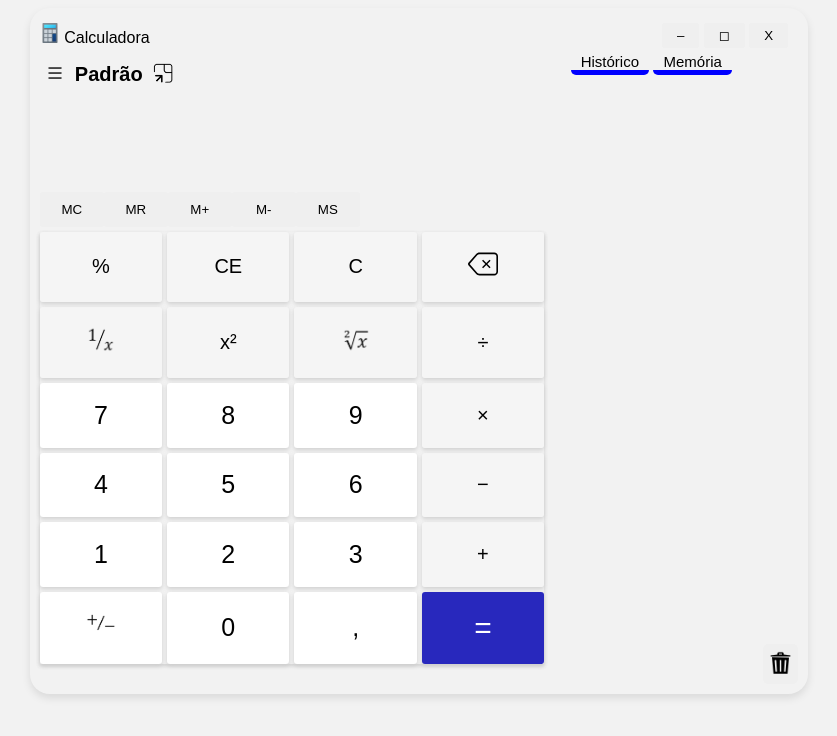
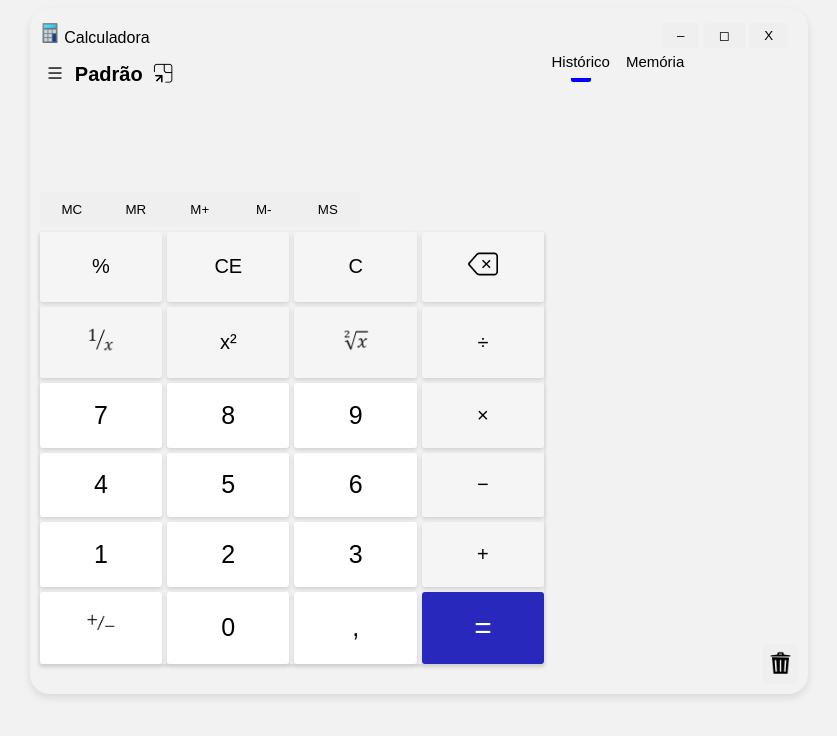
Before and after one commit to Desenvolve-Team-A/calculadora-windows, a plain HTML site: page index.html in a window 1280 px wide. Shown: the whole page, without its empty margins (221-1058 px from the left). Drawn offline with Linux system fonts and the light colour scheme.

Commit message:
fixed bugs

```diff
--- a/index.html
+++ b/index.html
@@ -40,7 +40,7 @@
         <section class="buttons">
           <button class="buttons-one-click" onclick="deletarMemoria()">MC</button>
           <button class="buttons-one-click" onclick="recuperarMemoria()">MR</button>
-        <button class="buttons-one-click" onclick= "somarMemoria()">M+</button>
+          <button class="buttons-one-click" onclick="somarMemoria()">M+</button>
           <button class="buttons-one-click" onclick="subtrairMemoria()">M-</button>
           <button class="buttons-one-click" onclick="adicionarMemoria()">MS</button>
         </section>
@@ -48,7 +48,8 @@
           <button onclick="botaoPorcentagem()" class="buttons-two-color">%</button>
           <button onclick="ce()" class="buttons-two-color">CE</button>
           <button onclick="c()" class="buttons-two-color">C</button>
-        <button onclick="backspace()" class="buttons-two-color"><img class="image3" src="imagens/backspace.svg" alt="" ></button>
+          <button onclick="backspace()" class="buttons-two-color"><img class="image3" src="imagens/backspace.svg"
+              alt=""></button>
           <button onclick="fracao()" class="buttons-two-color"><img src="imagens/1x.png" alt=""></button>
           <button onclick="potencia()" class="buttons-two-color">x²</button>
           <button onclick="raiz()" class="buttons-two-color"><img src="imagens/raizquad.png" alt=""></button>
@@ -74,8 +75,8 @@
       <div class="historic">
         <div>
           <section>
-        <button id="hist" onclick="mostrarHistorico()" class="historico bottom">Histórico</button>
-        <button id="memo" class="memoria bottom" onclick="mostrarMemoria()">Memória</button>
+            <button id="hist" onclick="mostrarHistorico()" class="historico">Histórico</button>
+            <button id="memo" class="memoria" onclick="mostrarMemoria()">Memória</button>
           </section>
           <section id="historico" class="sessao-historico"></section>
           <section id="memoria" class="sessao-historico"></section>
@@ -85,5 +86,9 @@
         </div>
     </main>
   </div>
+  <script>
+    mostrarHistorico();
+  </script>
 </body>
+
 </html>
--- a/script.js
+++ b/script.js
@@ -4,6 +4,7 @@ let idCalculoAnterior;
 let memoria = 0;
 let contexto;
 let adicionou = false;
+
 
 function botaoSomar() {
   visorToCalculo("+");
@@ -117,10 +118,9 @@ function imprimir(x) {
   if (adicionou) {
     visor.innerHTML = "";
     conteudoVisor = "";
-      calculo.innerHTML= "";
+    calculo.innerHTML = "";
     adicionou = false;
   }
-
 
   if (regex.test(conteudoVisor)) {
     if (calculou) {
@@ -128,12 +128,10 @@ function imprimir(x) {
       calculou = false;
     } else {
       conteudoVisor += x.toString();
-
     }
 
     visor.innerHTML = conteudoVisor;
   }
-
 }
 
 function visorToCalculo(simbolo) {
@@ -307,12 +305,17 @@ function historico() {
 
 function mostrarHistorico() {
   contexto = "h";
+  let bottomHist = document.getElementById('hist');
+  let bottomMemo = document.getElementById('memo');
+
+  bottomHist.style.borderBottom = "4px solid blue";
+  bottomMemo.style.borderBottom = "";
+
   let mostrar = document.getElementById('historico');
   let ocultar = document.getElementById('memoria');
 
   mostrar.style.display = 'block';
   ocultar.style.display = 'none';
-
 }
 
 function mostrarMemoria() {
@@ -323,6 +326,12 @@ function mostrarMemoria() {
 
   mostrar.style.display = 'block';
   ocultar.style.display = 'none';
+
+  let bottomHist = document.getElementById('hist');
+  let bottomMemo = document.getElementById('memo');
+
+  bottomHist.style.borderBottom = "";
+  bottomMemo.style.borderBottom = "4px solid blue";
 }
 
 function somarMemoria() {
--- a/style.css
+++ b/style.css
@@ -4,7 +4,7 @@
 
 
 body {
- background-color: hsl(0, 0%, 95%);
+  background-color: hsl(0, 0%, 95%);
   overflow-x: hidden;
   overflow-y: hidden;
 }
@@ -90,7 +90,7 @@ main {
 .calc {
   display: flex;
   justify-content: center;
-
+  height: 100%;
   flex-direction: column;
   width: 70%;
 }
@@ -219,6 +219,36 @@ main {
 
 #nova-div:hover {
   background-color: rgba(229, 229, 229, 0.315);
+
+}
+
+#historico,
+#memoria {
+  height: 430px;
+  overflow-y: scroll;
+}
+
+#memoria {
+  display: none;
+}
+
+#hist {
+  padding-bottom: 8px;
+  width: 8px;
+  display: inline-flex;
+  justify-content: center;
+  border-bottom-left-radius: 2px;
+  border-bottom-right-radius: 2px;
+}
+
+#memo {
+  padding-bottom: 8px;
+  margin-left: 50px;
+  width: 8px;
+  display: inline-flex;
+  justify-content: center;
+  border-bottom-left-radius: 2px;
+  border-bottom-right-radius: 2px;
 }
 
 .historico,
@@ -230,11 +260,7 @@ main {
   cursor: pointer;
 }
 
-.bottom {
-  border-bottom: 5px solid blue;
-  border-bottom-left-radius: 5px;
-  border-bottom-right-radius: 5px;
-}
+
 
 .historico:hover,
 .memoria:hover {
```
Lines whose indentation alone changed are shown as unchanged.
